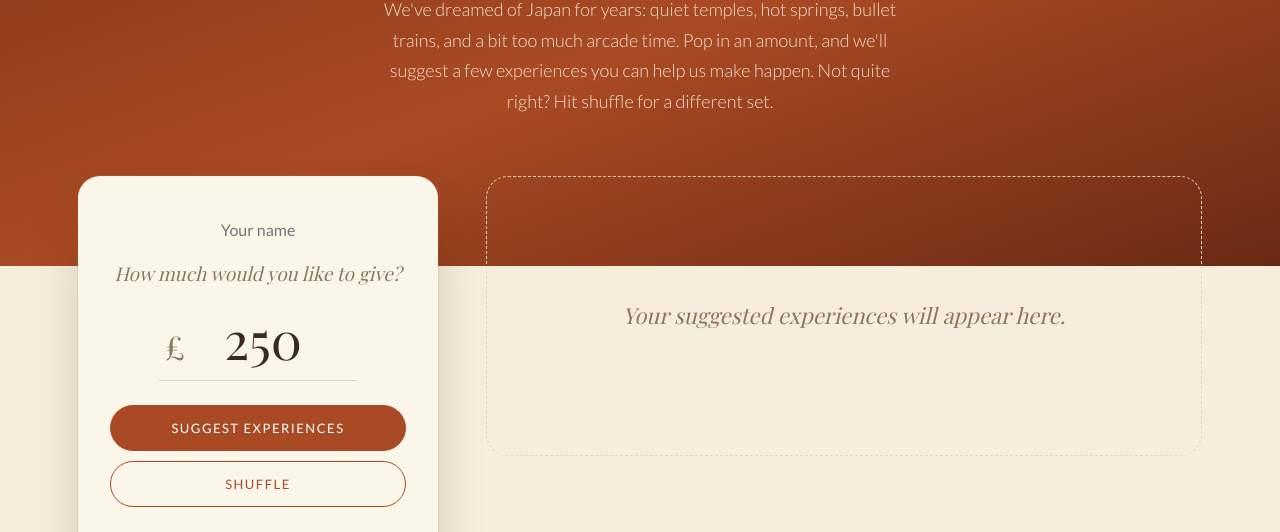
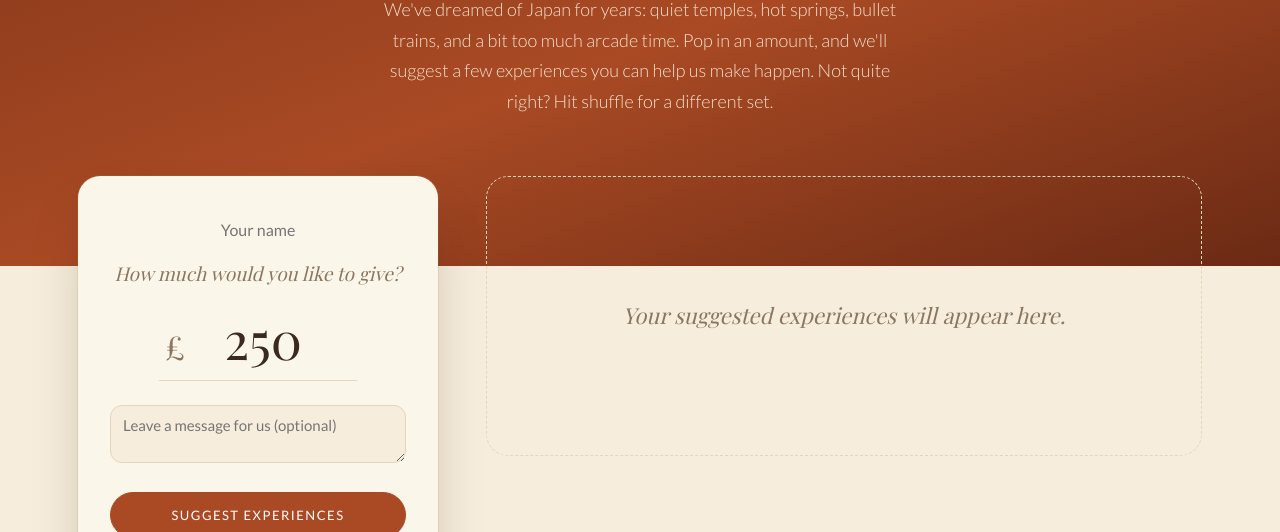
Before and after one commit to maddieprole-coder/Honeymoon-Funds, a plain HTML site: page index.html in a window 1280 px wide. Shown: the part 268-800 px from the top of the page. Drawn offline with nearby package versions, Linux system fonts and the light colour scheme; a web font is replaced by a local one.

Commit message:
Update index.html

```diff
--- a/index.html
+++ b/index.html
@@ -116,6 +116,19 @@
   }
   input:focus { outline: none; }
 
+  .message-field { margin-bottom: 22px; }
+  .message-field textarea {
+    font-family: var(--sans);
+    font-size: 15px;
+    width: 100%;
+    resize: vertical;
+    padding: 10px 12px;
+    color: var(--ink);
+    background: var(--cream);
+    border: 1px solid var(--line);
+    border-radius: 12px;
+  }
+  .message-field textarea:focus { outline: none; border-color: var(--ember); }
   .actions { display: flex; flex-direction: column; gap: 10px; align-items: stretch; }
   button {
     font-family: var(--sans);
@@ -282,6 +295,9 @@
       <div class="amount-field">
         <span class="pound">&pound;</span>
         <input id="amount" type="number" min="10" step="1" value="250" aria-label="Contribution amount">
+      </div>
+      <div class="message-field">
+        <textarea id="message" rows="2" maxlength="300" placeholder="Leave a message for us (optional)" aria-label="Optional message"></textarea>
       </div>
       <div class="actions">
         <button id="suggest">Suggest experiences</button>
@@ -575,7 +591,7 @@ $("pay").onclick = async () => {
     const res = await fetch(CHECKOUT_ENDPOINT, {
       method: "POST",
       headers: { "Content-Type": "text/plain" },
-      body: JSON.stringify({ name, allocation, total: current.sum })
+      body: JSON.stringify({ name, message: $("message").value.trim(), allocation, total: current.sum })
     });
     const data = await res.json();
     if (data.url) window.location = data.url;
```
